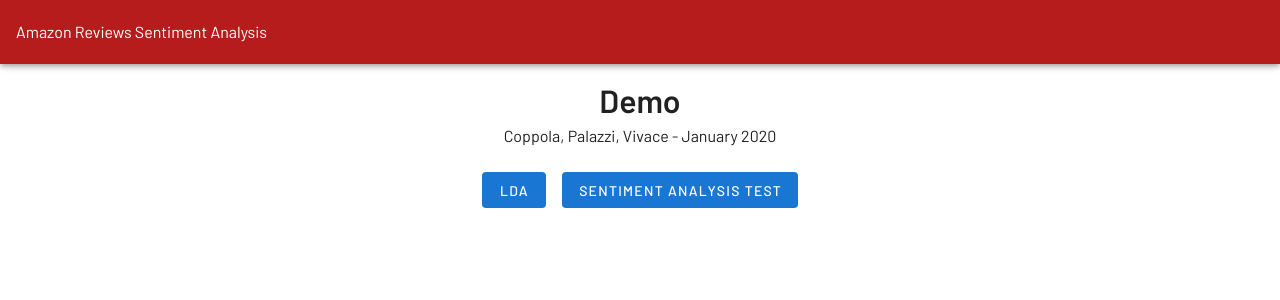
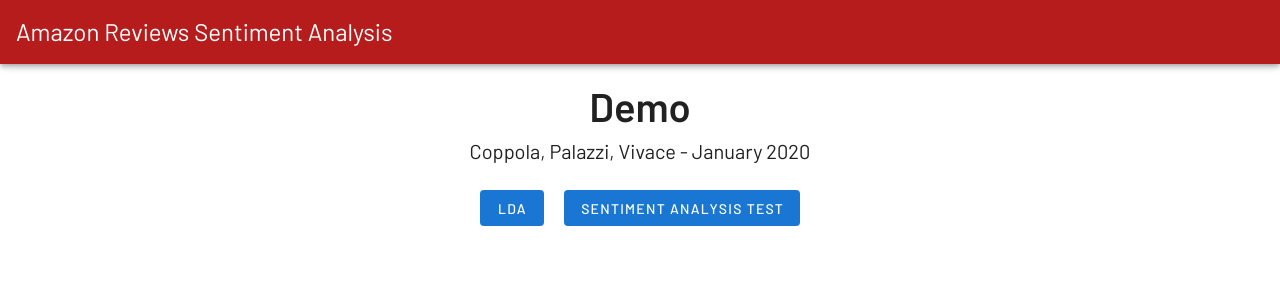
Before and after one commit to avivace/reviews-sentiment, a Vue app in the folder webapp/: page / in a window 1280 px wide. Shown: the top 300 px of the page. Built offline with nearby package versions, Linux system fonts and the light colour scheme; the HTML template or start-up script is replaced by a standard one.

Commit message:
Improvements

```diff
--- a/webapp/src/App.vue
+++ b/webapp/src/App.vue
@@ -1,6 +1,6 @@
 <template>
   <v-app>
-    <v-app-bar
+    <v-app-bar class="navtitle"
       app
       color="red darken-4"
       dark
@@ -29,3 +29,10 @@ export default {
   }),
 };
 </script>
+
+<style>
+.navtitle{
+  font-size:24px;
+}
+
+</style>
--- a/webapp/src/components/HelloWorld.vue
+++ b/webapp/src/components/HelloWorld.vue
@@ -136,6 +136,7 @@ export default {
 
 body{
   font-family: 'Barlow' !important;
+  font-size:20px;
 }
 
 html{
```
